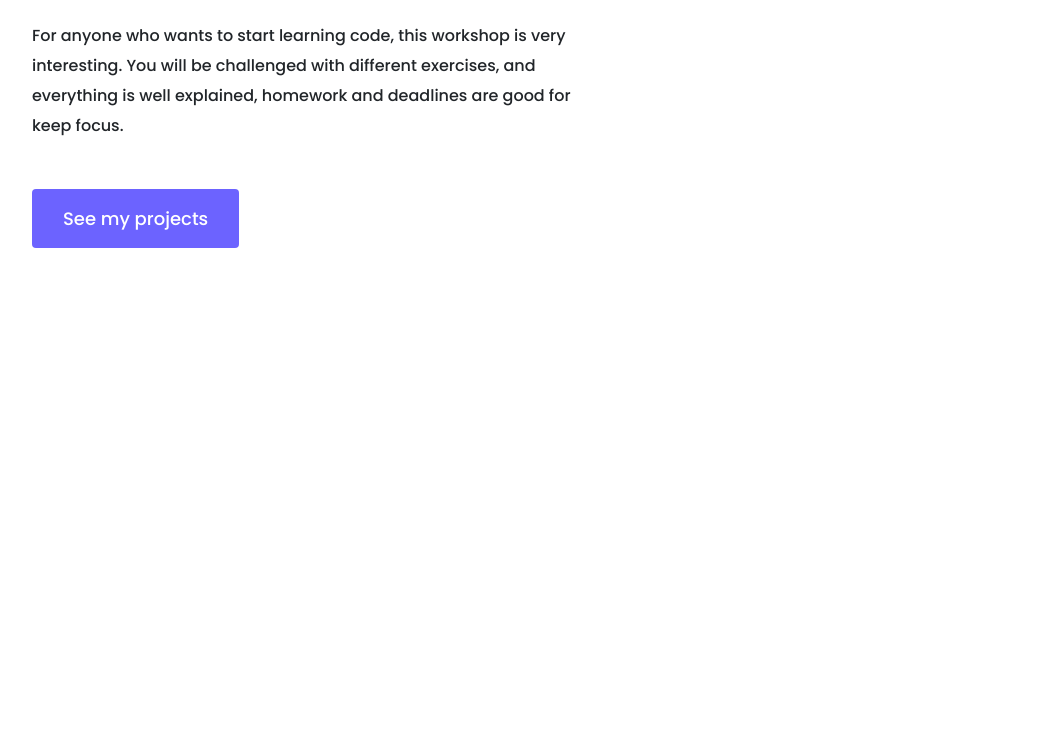
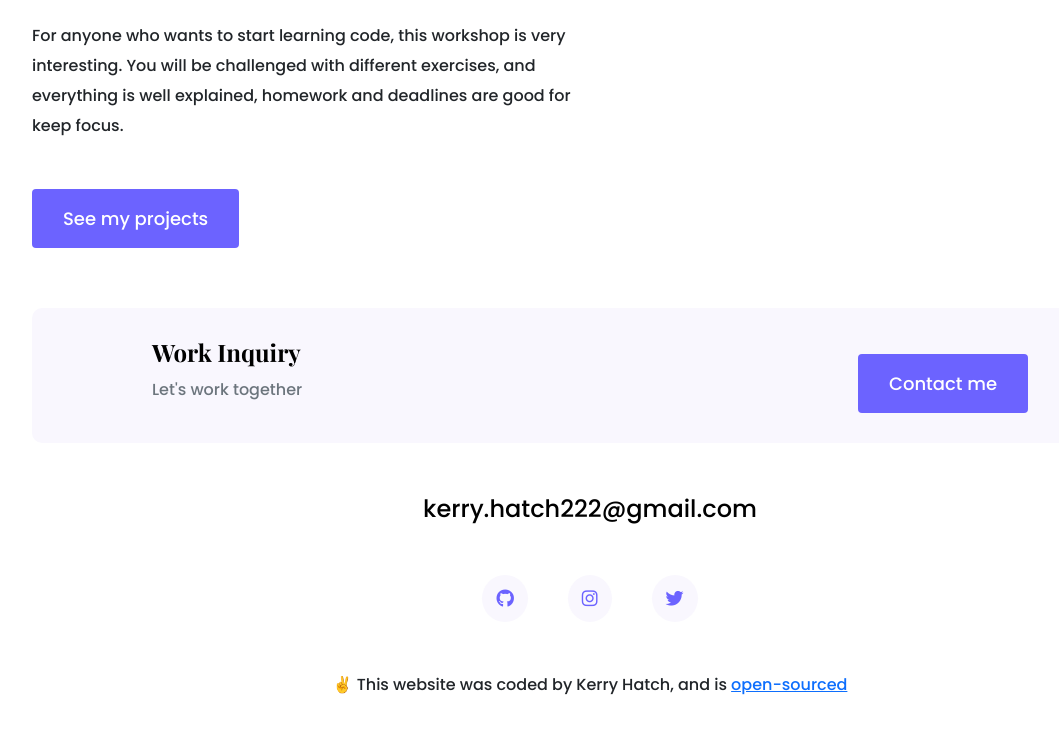
Before and after one commit to Hatchk/portfolio-project, a website: page about.html in a window 1280 px wide. Shown: the part 627-1361 px from the top of the page, without its empty margins (50-1109 px from the left). Before the commit the page ends 875 px from the top, so only its background shows below. Drawn offline with nearby package versions, Linux system fonts and the light colour scheme.

Commit message:
Updated footer and added to all pages

```diff
--- a/about.html
+++ b/about.html
@@ -79,6 +79,64 @@
           <img src="images/kerry.jpg" alt="" class="img-fluid" />
         </div>
       </div>
+      <footer>
+        <div class="contact-box justify-content-between mb-5 d-none d-md-flex">
+          <div>
+            <h4>Work Inquiry</h4>
+            <p class="text-muted">Let's work together</p>
+          </div>
+          <div>
+            <a
+              href="/contact.html"
+              class="btn btn-branding mt-3"
+              title="Contact Kerry"
+            >
+              Contact me
+            </a>
+          </div>
+        </div>
+        <div class="d-flex justify-content-center mb-5">
+          <a
+            href="mailto:kerry.hatch222@gmail.com"
+            class="email-link"
+            title="Email Kerry"
+          >
+            kerry.hatch222@gmail.com
+          </a>
+        </div>
+        <div class="social-links d-flex justify-content-center">
+          <a
+            href="https://www.github.com/hatchk"
+            target="_blank"
+            title="Github Profile"
+          >
+            <i class="fab fa-github"></i>
+          </a>
+          <a
+            href="https://www.instragram.com/kerry"
+            target="_blank"
+            title="Instagram Profile"
+          >
+            <i class="fab fa-instagram"></i>
+          </a>
+          <a
+            href="https://www.twitter.com/kerry"
+            target="_blank"
+            title="Twitter Profile"
+          >
+            <i class="fab fa-twitter"></i>
+          </a>
+        </div>
+        <p class="text-center mt-5">
+          ✌️ This website was coded by Kerry Hatch, and is
+          <a
+            href="https://github.com/Hatchk/responsive-portfolio-shecodes"
+            target="_blank"
+          >
+            open-sourced
+          </a>
+        </p>
+      </footer>
     </div>
   </body>
 </html>
```
Also changed, not shown: contact.html (+58 -0 lines), index.html (+1 -1 lines), work.html (+58 -0 lines).
